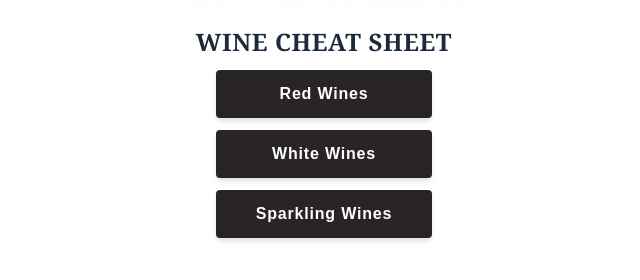
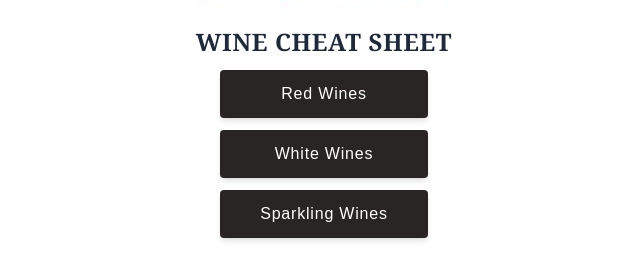
Before and after one commit to ShawnRSidwell/og-cheat-sheet, a React (Vite) app: page / in a window 1280 px wide. Shown: the part 174-454 px from the top of the page, without its empty margins (316-956 px from the left). Built offline with nearby package versions, Linux system fonts and the light colour scheme.

Commit message:
Change buttons to be more animated

```diff
--- a/src/ui/Button.jsx
+++ b/src/ui/Button.jsx
@@ -15,10 +15,11 @@ function Button({ color, onClick, size, disabled, children }) {
       bgColor = "border-black border text-black bg-white";
       break;
     default:
-      bgColor = "bg-stone-800 hover:bg-stone-600 text-white";
+      bgColor =
+        "bg-stone-800 text-white transition-transform transform hover:scale-105 focus:outline-none";
       break;
   }
-  const buttonStyle = `${bgColor} font-semibold ${buttonSize} rounded tracking-wider shadow-md font-sans`;
+  const buttonStyle = `${bgColor} font-medium ${buttonSize} rounded tracking-wider shadow-md font-sans`;
   return (
     <button className={buttonStyle} onClick={onClick} disabled={disabled}>
       {children}
```
